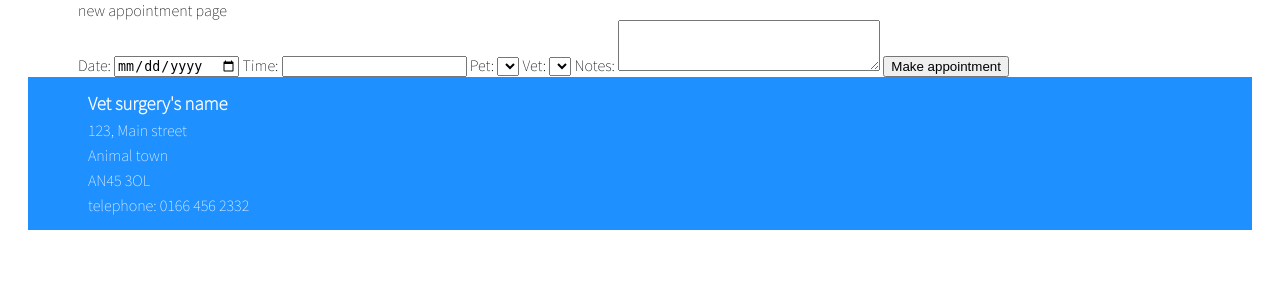
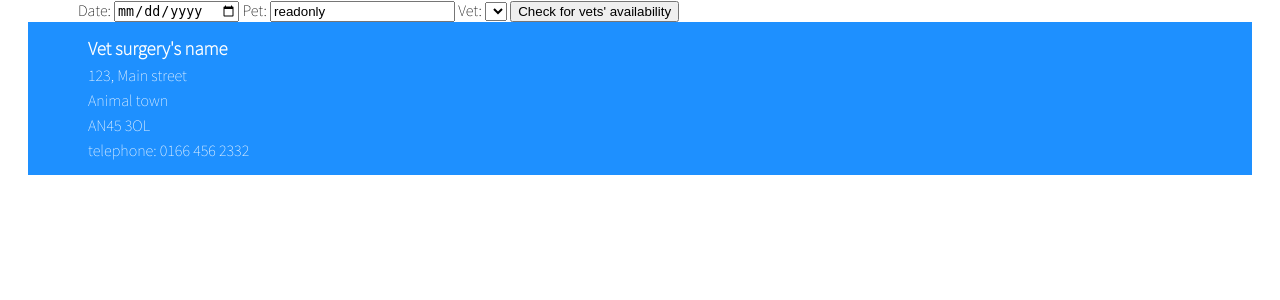
Before and after one commit to saraMDavies/vet_admin_app, a Flask app: template vet_app/templates/appointments/new.html in a window 1280 px wide. Shown: the part 148-448 px from the top of the page. Run offline with Flask 2, Linux system fonts and the light colour scheme; the template is opened without the code that fills it, so the values that code supplies are empty.

Commit message:
adds new form for appointments taking you to a diary page

```diff
--- a/vet_app/repositories/appointment_repository.py
+++ b/vet_app/repositories/appointment_repository.py
@@ -1,3 +1,4 @@
+from flask.templating import render_template
 from models.vet import Vet
 from models.pet import Pet
 from models.appointment import Appointment
--- a/vet_app/templates/appointments/new.html
+++ b/vet_app/templates/appointments/new.html
@@ -2,29 +2,20 @@
 
 {% block content %}
 
-new appointment page
 
-<form action="/appointments/new" method="post">
+<form action="/appointments/new/{{pet.id}}" method="post">
 <label for="date">Date:</label>
 <input type="date" name="date">
-<label for="time">Time:</label>
-<input type="number" name="time">
 <label for="pet_id">Pet:</label>
-<select name="pet_id">
-    {% for pet in pets %}
-    <option value="{{pet.id}}">{{pet.name}}</option>
-    {% endfor %}
-</select>
+<input type="text" value = {{pet.name}} readonly name = "pet_id">
 <label for="vet_id">Vet:</label>
 <select name="vet_id">
     {% for vet in vets %}
     <option value="{{vet.id}}">{{vet.last_name}}, {{vet.first_name}}</option>
     {% endfor %}
 </select>
-<label for="description">Notes:</label>
-<textarea name="description" cols="30" rows="3"></textarea>
 
-<button type="submit">Make appointment</button>
+<button type="submit">Check for vets' availability</button>
 
 </form>
 
--- a/vet_app/templates/pets/show.html
+++ b/vet_app/templates/pets/show.html
@@ -10,4 +10,6 @@
 
 <a href="/pets/{{pet.id}}/edit">Edit {{pet.name}}'s details</a>
 
+<a href="/appointments/new/{{pet.id}}">Book an appointment for {{pet.name}}</a>
+
 {% endblock %}
```
Also changed, not shown: vet_app/controllers/appointments_controller.py (+8 -12 lines), vet_app/templates/appointments/diary.html (added, +8 -0 lines).
